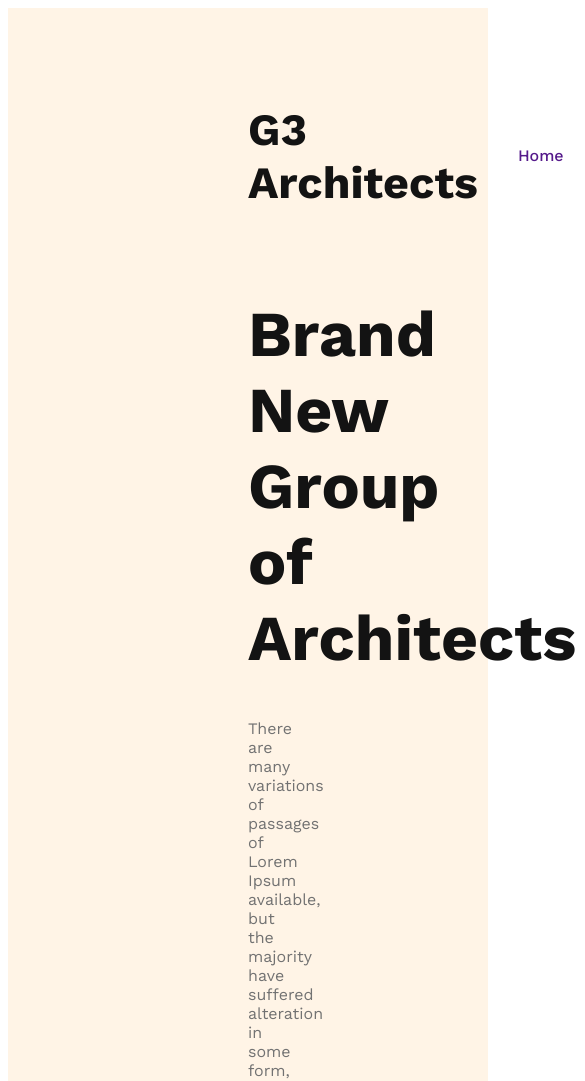
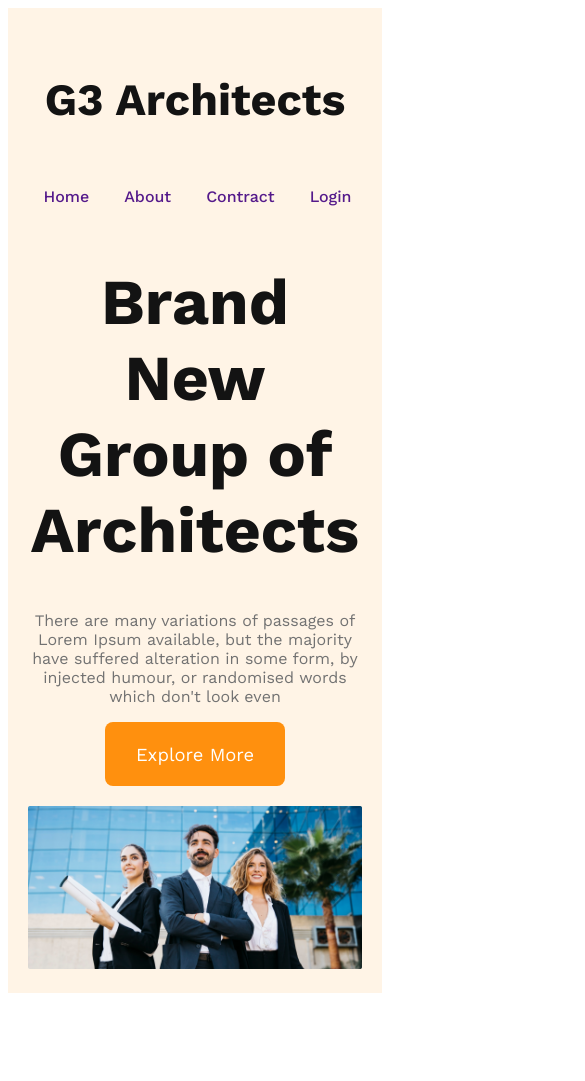
Before and after one commit to Mdshahaziz11/g3-architects-website, a plain HTML site: page index.html in a window 390 px wide. Shown: the top 1081 px of the page, 585 px wide, since content can reach past the window. After the commit the page ends 1001 px from the top, so only its background shows below. Drawn offline with nearby package versions, Linux system fonts and the light colour scheme.

Commit message:
finished the header section with rsponsive mobile and medium devices

```diff
--- a/styles/archittect.css
+++ b/styles/archittect.css
@@ -10,8 +10,12 @@
 .btn-primary {
     width: 180px;
     height: 64px;
+    font-size: 1.15rem;
     border-radius: 8px;
     background: #FF900E;
+    color: #FFF;
+    cursor: pointer;
+    border: 0;
 }
 
 /* header styles  */
@@ -65,3 +69,30 @@ nav li a {
 .banner-description {
     color: #727272;
 }
+.banner img{
+    width: 100%;
+    margin-top: 20px;
+}
+
+/* responsive media queries*/
+
+/*mobile divices */
+@media screen and ( max-width :576px ) {
+    header{
+        padding: 20px;
+    }
+    nav {
+     flex-direction: column;
+    }
+}
+/* tablet or medium devices */
+
+@media screen and (min-width: 576px) and (max-width:960px) {
+
+    header{
+        padding: 50px;
+
+    nav{
+        flex-direction: column;
+    }
+}
```
